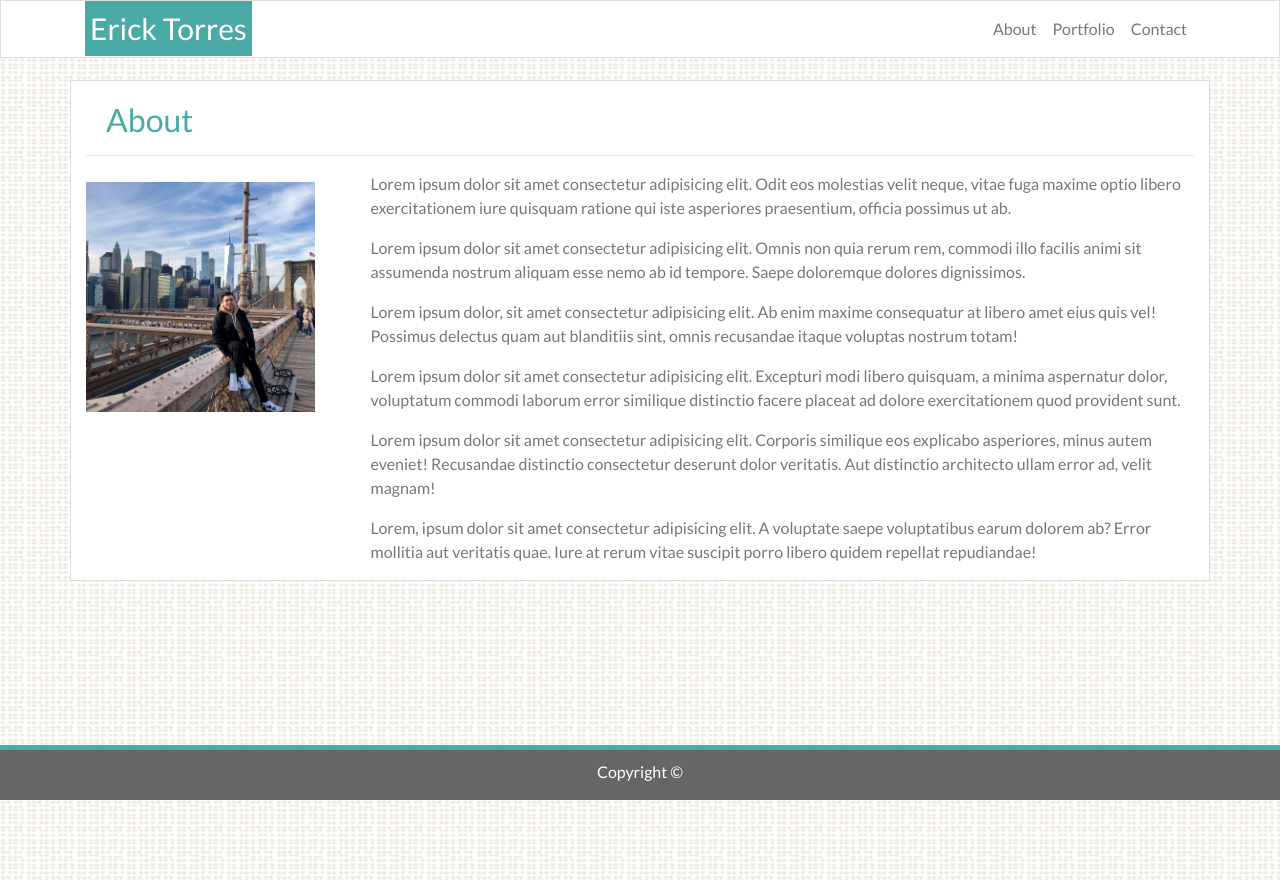
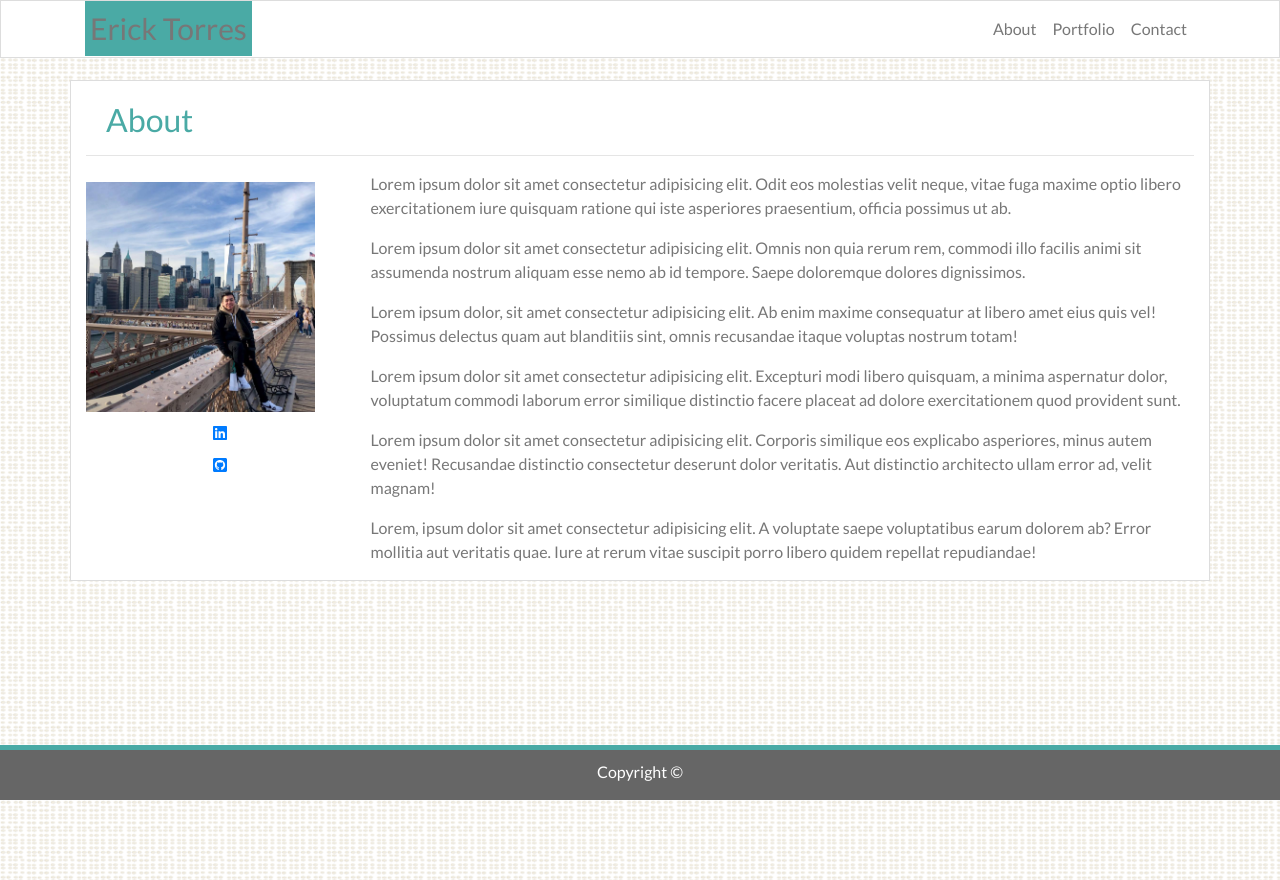
Before and after one commit to ericktorres1/BootstrapPortfolio-github.com, a plain HTML site: page index.html in a window 1280 px wide. Drawn offline with nearby package versions, Linux system fonts and the light colour scheme.

Commit message:
added links to portfolio and linked github and linked in

```diff
--- a/assets/css/style.css
+++ b/assets/css/style.css
@@ -98,6 +98,17 @@ body {
     margin-bottom: 20px;
 }
 
+.fa-linkedin {
+    margin-top: 5%;
+    margin-right: 50%;
+    margin-left: 50%;
+}
+.fa-github-square {
+    margin-top: 5%;
+    margin-right: 50%;
+    margin-left: 50%;
+}
+
 /* Footer */
 footer {
     background: #666666;
--- a/index.html
+++ b/index.html
@@ -10,6 +10,7 @@
       integrity="sha384-ggOyR0iXCbMQv3Xipma34MD+dH/1fQ784/j6cY/iJTQUOhcWr7x9JvoRxT2MZw1T"
       crossorigin="anonymous"
     />
+    <link rel="stylesheet" href="https://use.fontawesome.com/releases/v5.8.1/css/all.css" integrity="sha384-50oBUHEmvpQ+1lW4y57PTFmhCaXp0ML5d60M1M7uH2+nqUivzIebhndOJK28anvf" crossorigin="anonymous">
     <link rel="stylesheet" type="text/css" href="assets/css/style.css" />
     <title>Bootstrap Portfolio</title>
   </head>
@@ -20,7 +21,7 @@
     <header>
       <nav class="navbar navbar-expand-md fixed-top">
         <div class="container">
-          <h1 class="navbar-brand">Erick Torres</h1>
+          <h1 class="navbar-brand"><a href="index.html">Erick Torres</a></h1>
           <button
             class="navbar-toggler"
             type="button"
@@ -56,6 +57,8 @@
           </div>
           <div class="col-md-3">
             <img class="about-image" src="assets/images/person.jpg" />
+            <a href="https://www.linkedin.com/in/torreserickj"><i class="fab fa-linkedin"></i></a>
+            <a href="https://github.com/ericktorres1"><i class="fab fa-github-square float-left"></i></a>
           </div>
           <div class="col-md-9" id="about-text">
             <p>
```
Also changed, not shown: contact.html (+1 -1 lines), portfolio.html (+4 -4 lines).
